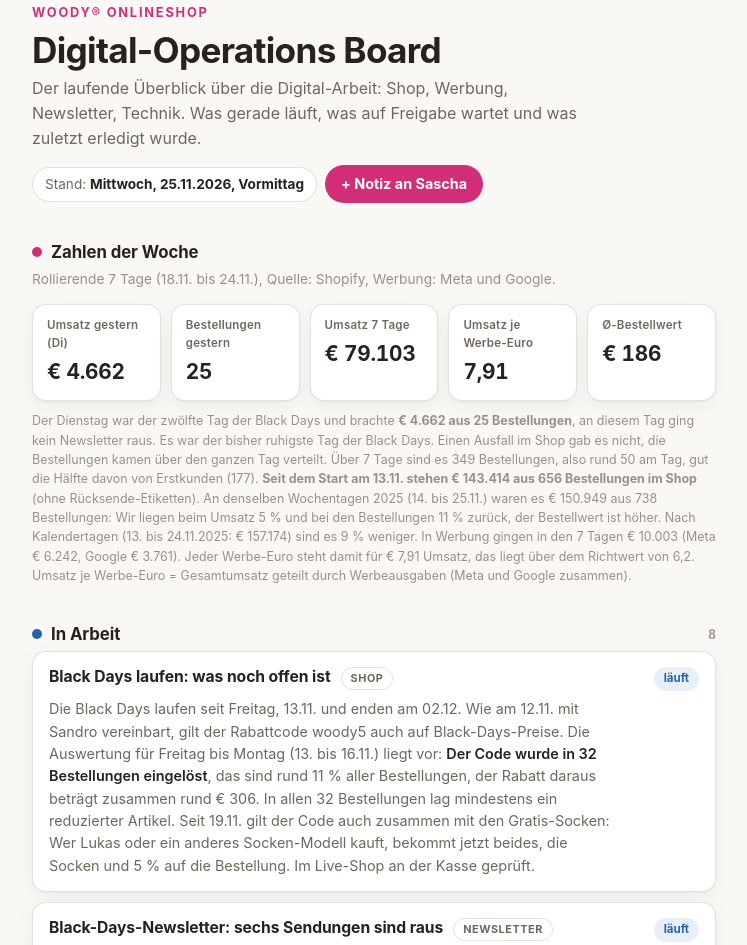
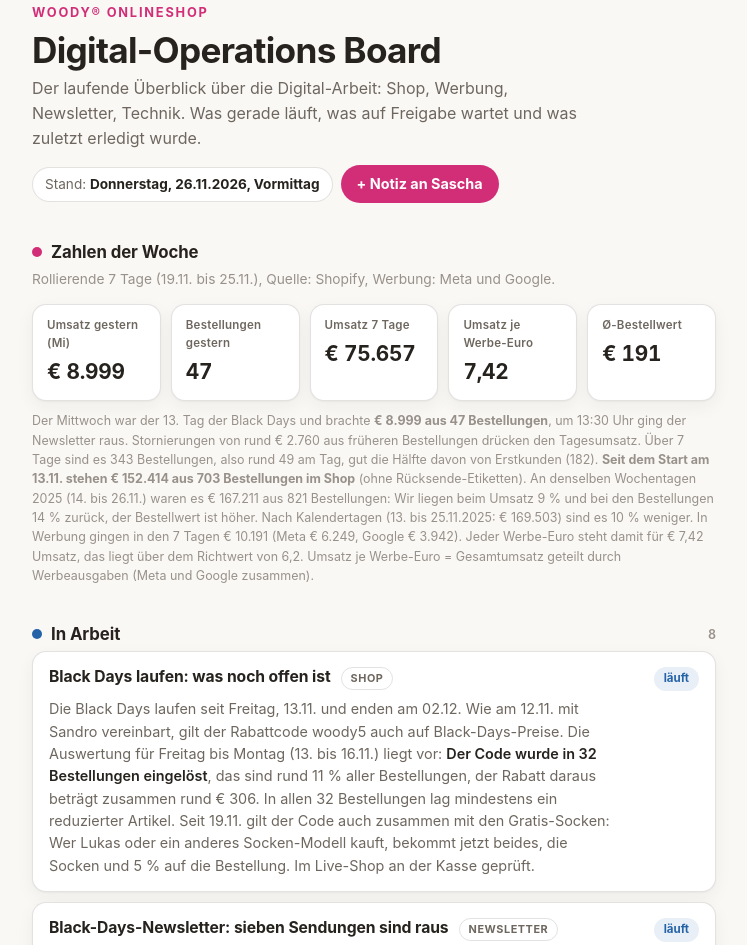
Before and after one commit to Sascha-Woody/board, a plain HTML site: page index.html in a window 1280 px wide. Shown: the part 33-978 px from the top of the page, without its empty margins (266-1013 px from the left). Drawn offline with Linux system fonts and the light colour scheme.

Commit message:
Board-Update 26.11.

```diff
--- a/index.html
+++ b/index.html
@@ -108,20 +108,20 @@ footer{margin-top:44px;padding-top:16px;border-top:1px solid var(--line);font-si
   <div class="brand">woody® Onlineshop</div>
   <h1>Digital-Operations Board</h1>
   <p class="sub">Der laufende Überblick über die Digital-Arbeit: Shop, Werbung, Newsletter, Technik. Was gerade läuft, was auf Freigabe wartet und was zuletzt erledigt wurde.</p>
-  <div class="stand">Stand: <b>Mittwoch, 25.11.2026, Vormittag</b></div><a class="notebtn" href="https://docs.google.com/forms/d/e/1FAIpQLSeDHQ6NF4WfarP_oKWyG6OaoQa1NYVLjihCkoyiTtQfTr0A9g/viewform" target="_blank" rel="noopener">+ Notiz an Sascha</a>
+  <div class="stand">Stand: <b>Donnerstag, 26.11.2026, Vormittag</b></div><a class="notebtn" href="https://docs.google.com/forms/d/e/1FAIpQLSeDHQ6NF4WfarP_oKWyG6OaoQa1NYVLjihCkoyiTtQfTr0A9g/viewform" target="_blank" rel="noopener">+ Notiz an Sascha</a>
 </header>
 
 <section aria-label="Kennzahlen">
   <h2><span class="dot" style="background:var(--accent)"></span>Zahlen der Woche</h2>
-  <p class="sectsub">Rollierende 7 Tage (18.11. bis 24.11.), Quelle: Shopify, Werbung: Meta und Google.</p>
+  <p class="sectsub">Rollierende 7 Tage (19.11. bis 25.11.), Quelle: Shopify, Werbung: Meta und Google.</p>
   <div class="kpis">
-    <div class="kpi"><span>Umsatz gestern (Di)</span><b>€ 4.662</b></div>
-    <div class="kpi"><span>Bestellungen gestern</span><b>25</b></div>
-    <div class="kpi"><span>Umsatz 7 Tage</span><b>€ 79.103</b></div>
-    <div class="kpi"><span>Umsatz je Werbe-Euro</span><b>7,91</b></div>
-    <div class="kpi"><span>Ø-Bestellwert</span><b>€ 186</b></div>
+    <div class="kpi"><span>Umsatz gestern (Mi)</span><b>€ 8.999</b></div>
+    <div class="kpi"><span>Bestellungen gestern</span><b>47</b></div>
+    <div class="kpi"><span>Umsatz 7 Tage</span><b>€ 75.657</b></div>
+    <div class="kpi"><span>Umsatz je Werbe-Euro</span><b>7,42</b></div>
+    <div class="kpi"><span>Ø-Bestellwert</span><b>€ 191</b></div>
   </div>
-  <p class="kpinote">Der Dienstag war der zwölfte Tag der Black Days und brachte <b>€ 4.662 aus 25 Bestellungen</b>, an diesem Tag ging kein Newsletter raus. Es war der bisher ruhigste Tag der Black Days. Einen Ausfall im Shop gab es nicht, die Bestellungen kamen über den ganzen Tag verteilt. Über 7 Tage sind es 349 Bestellungen, also rund 50 am Tag, gut die Hälfte davon von Erstkunden (177). <b>Seit dem Start am 13.11. stehen € 143.414 aus 656 Bestellungen im Shop</b> (ohne Rücksende-Etiketten). An denselben Wochentagen 2025 (14. bis 25.11.) waren es € 150.949 aus 738 Bestellungen: Wir liegen beim Umsatz 5 % und bei den Bestellungen 11 % zurück, der Bestellwert ist höher. Nach Kalendertagen (13. bis 24.11.2025: € 157.174) sind es 9 % weniger. In Werbung gingen in den 7 Tagen € 10.003 (Meta € 6.242, Google € 3.761). Jeder Werbe-Euro steht damit für € 7,91 Umsatz, das liegt über dem Richtwert von 6,2. Umsatz je Werbe-Euro = Gesamtumsatz geteilt durch Werbeausgaben (Meta und Google zusammen).</p>
+  <p class="kpinote">Der Mittwoch war der 13. Tag der Black Days und brachte <b>€ 8.999 aus 47 Bestellungen</b>, um 13:30 Uhr ging der Newsletter raus. Stornierungen von rund € 2.760 aus früheren Bestellungen drücken den Tagesumsatz. Über 7 Tage sind es 343 Bestellungen, also rund 49 am Tag, gut die Hälfte davon von Erstkunden (182). <b>Seit dem Start am 13.11. stehen € 152.414 aus 703 Bestellungen im Shop</b> (ohne Rücksende-Etiketten). An denselben Wochentagen 2025 (14. bis 26.11.) waren es € 167.211 aus 821 Bestellungen: Wir liegen beim Umsatz 9 % und bei den Bestellungen 14 % zurück, der Bestellwert ist höher. Nach Kalendertagen (13. bis 25.11.2025: € 169.503) sind es 10 % weniger. In Werbung gingen in den 7 Tagen € 10.191 (Meta € 6.249, Google € 3.942). Jeder Werbe-Euro steht damit für € 7,42 Umsatz, das liegt über dem Richtwert von 6,2. Umsatz je Werbe-Euro = Gesamtumsatz geteilt durch Werbeausgaben (Meta und Google zusammen).</p>
 </section>
 
 <section aria-label="In Arbeit">
@@ -132,8 +132,8 @@ footer{margin-top:44px;padding-top:16px;border-top:1px solid var(--line);font-si
       <p>Die Black Days laufen seit Freitag, 13.11. und enden am 02.12. Wie am 12.11. mit Sandro vereinbart, gilt der Rabattcode woody5 auch auf Black-Days-Preise. Die Auswertung für Freitag bis Montag (13. bis 16.11.) liegt vor: <b>Der Code wurde in 32 Bestellungen eingelöst</b>, das sind rund 11 % aller Bestellungen, der Rabatt daraus beträgt zusammen rund € 306. In allen 32 Bestellungen lag mindestens ein reduzierter Artikel. Seit 19.11. gilt der Code auch zusammen mit den Gratis-Socken: Wer Lukas oder ein anderes Socken-Modell kauft, bekommt jetzt beides, die Socken und 5 % auf die Bestellung. Im Live-Shop an der Kasse geprüft.</p>
     </div>
     <div class="card">
-      <div class="top"><h3>Black-Days-Newsletter: sechs Sendungen sind raus</h3><span class="tag">Newsletter</span><span class="chip work">läuft</span></div>
-      <p>Zu den Black Days vom 13.11. bis 02.12. sind bisher sechs Sendungen verschickt: am Mittwoch, 11.11., am Freitag, 13.11. zum Start, am Sonntag, 15.11., am Mittwoch, 18.11. mit den Bestsellern, am Freitag, 20.11. die persönliche Mail von Sandro und am Sonntag, 22.11. die Halbzeit-Mail. Für heute, Mittwoch, 25.11. um 13:30 Uhr ist die siebte eingeplant: eine kurze Mail mit Augenzwinkern, „5 Gründe, warum du keine woodys brauchst“, mit fünf leeren Zeilen, der Auflösung „Uns ist keiner eingefallen.“ und dem Knopf zu den Black Days. Sie ist mit Sandro abgestimmt und geht an alle Newsletter-Empfänger. Der Newsletter im Comic-Stil ist verschoben, sein Termin ist noch offen. Die Sonderausgabe am 27.11. folgt extra. In die automatischen Mails, zum Beispiel nach einem abgebrochenen Einkauf, kommt noch ein Hinweis auf die Black Days. Ein Probelauf dafür ist geprüft, der Einbau steht noch aus. Die Adventskalender-Seite im Shop zeigt noch den Stand vom Vorjahr und wird neu befüllt, sobald der Inhalt der Türchen feststeht.</p>
+      <div class="top"><h3>Black-Days-Newsletter: sieben Sendungen sind raus</h3><span class="tag">Newsletter</span><span class="chip work">läuft</span></div>
+      <p>Zu den Black Days vom 13.11. bis 02.12. sind bisher sieben Sendungen verschickt: am Mittwoch, 11.11., am Freitag, 13.11. zum Start, am Sonntag, 15.11., am Mittwoch, 18.11. mit den Bestsellern, am Freitag, 20.11. die persönliche Mail von Sandro, am Sonntag, 22.11. die Halbzeit-Mail und am Mittwoch, 25.11. die Mail „5 Gründe, warum du keine woodys brauchst“. Der Newsletter im Comic-Stil ist verschoben, sein Termin ist noch offen. Die Sonderausgabe am 27.11. folgt extra. In die automatischen Mails, zum Beispiel nach einem abgebrochenen Einkauf, kommt noch ein Hinweis auf die Black Days. Ein Probelauf dafür ist geprüft, der Einbau steht noch aus. Die Adventskalender-Seite im Shop zeigt noch den Stand vom Vorjahr und wird neu befüllt, sobald der Inhalt der Türchen feststeht.</p>
     </div>
     <div class="card">
       <div class="top"><h3>Black-Days-Werbung: Motive und Videos</h3><span class="tag">Werbung</span><span class="chip work">läuft</span></div>
@@ -205,6 +205,10 @@ footer{margin-top:44px;padding-top:16px;border-top:1px solid var(--line);font-si
   <h2><span class="dot" style="background:var(--done)"></span>Erledigt<span class="n">letzte 14 Tage</span></h2>
   <div class="cards">
     <div class="card">
+<div class="top"><h3>Mittwochs-Newsletter „5 Gründe, warum du keine woodys brauchst“ versendet</h3><span class="tag">Newsletter</span><span class="datum">Mi 25.11.</span></div>
+<p>Am Mittwoch um 13:30 Uhr ging die kurze Mail mit Augenzwinkern an alle Newsletter-Empfänger raus: fünf leere Zeilen, darunter „Uns ist keiner eingefallen.“ und der Hinweis auf bis zu 60 % bei den Black Days. Sie wurde rund 34.300 Mal zugestellt, 26,9 % haben sie geöffnet, 1,7 % haben geklickt, abgemeldet haben sich 0,22 %, weniger als bei den zwei Mails davor. Nach dem Versand kamen rund zwei Stunden lang doppelt so viele Besucher in den Shop, gekauft wurde in diesen Stunden kaum mehr als davor. Der Tag brachte <b>€ 8.999 Umsatz aus 47 Bestellungen</b> über alle Kanäle. Im Versandsystem bestätigt.</p>
+</div>
+    <div class="card">
 <div class="top"><h3>Sonntags-Newsletter zur Halbzeit der Black Days versendet</h3><span class="tag">Newsletter</span><span class="datum">So 22.11.</span></div>
 <p>Am Sonntag um 8 Uhr ging der Newsletter „Am Preis sparen. Nicht am Schuh.“ an rund 34.300 Empfänger raus. Er zeigt oben Paul, Lukas und Tanja mit ihrer Ersparnis und darunter die neun meistgekauften Modelle seit dem Start, jedes in seiner beliebtesten Farbe und direkt zum Produkt verlinkt. Geöffnet haben ihn 23,5 %, geklickt 2,1 %.</p>
 </div>
@@ -240,14 +244,6 @@ footer{margin-top:44px;padding-top:16px;border-top:1px solid var(--line);font-si
       <div class="top"><h3>Newsletter zum Start der Black Days versendet</h3><span class="tag">Newsletter</span><span class="datum">Fr 13.11.</span></div>
       <p>Am Freitag um 8 Uhr ging der Newsletter zum Start raus, Betreff „BLACK DAYS '26 sind da! Bis zu -60 % sparen.“ Er wurde rund 34.300 Mal zugestellt, 25,7 % haben ihn geöffnet, 4,75 % haben geklickt. Der Tag brachte <b>€ 20.814 Umsatz aus 101 Bestellungen</b> über alle Kanäle. Über E-Mail kamen davon laut Shop 29 Bestellungen über € 6.496. Im Versandsystem bestätigt.</p>
     </div>
-    <div class="card">
-      <div class="top"><h3>Mittwochs-Newsletter „Holz klingt hart. Ist es nicht.“ versendet</h3><span class="tag">Newsletter</span><span class="datum">Mi 11.11.</span></div>
-      <p>Am Mittwoch um 13:30 Uhr ging der Newsletter in Sandros Fassung raus, mit seinen Texten zu Sohle, Handwerk und langem Leben der Schuhe und dem neuen Titelbild. Das Titelbild wurde seitlich verlängert, das Foto selbst blieb unverändert. Ein Hinweis auf die Black Days stand bewusst noch nicht drin. Der Newsletter ging an 34.499 Empfänger. Im Versandsystem bestätigt.</p>
-    </div>
-    <div class="card">
-      <div class="top"><h3>Produkt-Details bei sechs Taschen korrigiert</h3><span class="tag">Shop</span><span class="datum">Mi 11.11.</span></div>
-      <p>Bei Haaland, Elena, Alma, Luna und Greta standen in den Produkt-Details die Angaben der Tasche Kira, bei Frida widersprach die Tabelle der eigenen Beschreibung. Alle sechs zeigen jetzt nur noch Angaben, die zur eigenen Beschreibung passen. Bei Haaland, Elena, Alma, Luna und Greta fehlen die genauen Maße noch, sie stehen deshalb vorerst nicht in der Tabelle. Im Live-Shop geprüft.</p>
-    </div>
 </div>
 </section>
 
```
